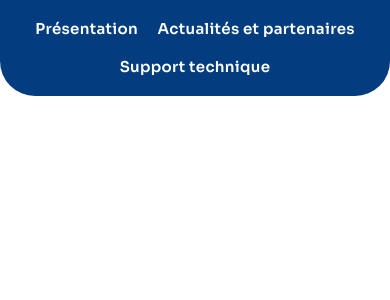
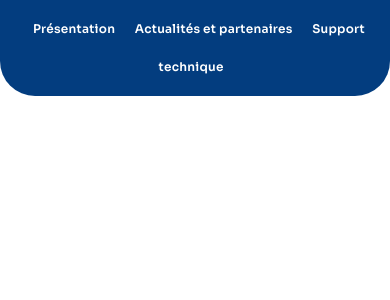
Before and after one commit to EuroCreator/AME...start-up, a PHP site: page /don.html in a window 390 px wide. Shown: the top 300 px of the page. Run offline with PHP 8.4, Linux system fonts and the light colour scheme.

Commit message:
Update nav pour la dimension de la fenêtre

```diff
--- a/style/AMEstyle.css
+++ b/style/AMEstyle.css
@@ -40,16 +40,16 @@ a {
     color: white;
     text-decoration: none;
 }
-@media (max-width: 1600px) {
+@media (max-width: 1620px) {
     li{
         font-size: 20px;
         padding:0% 5%;
     }
 }
 
-@media (max-width: 900px) {
+@media (max-width: 940px) {
     li{
-        font-size: 15px;
+        font-size: 12px;
         padding:0% 2%;
     }
 }
```
